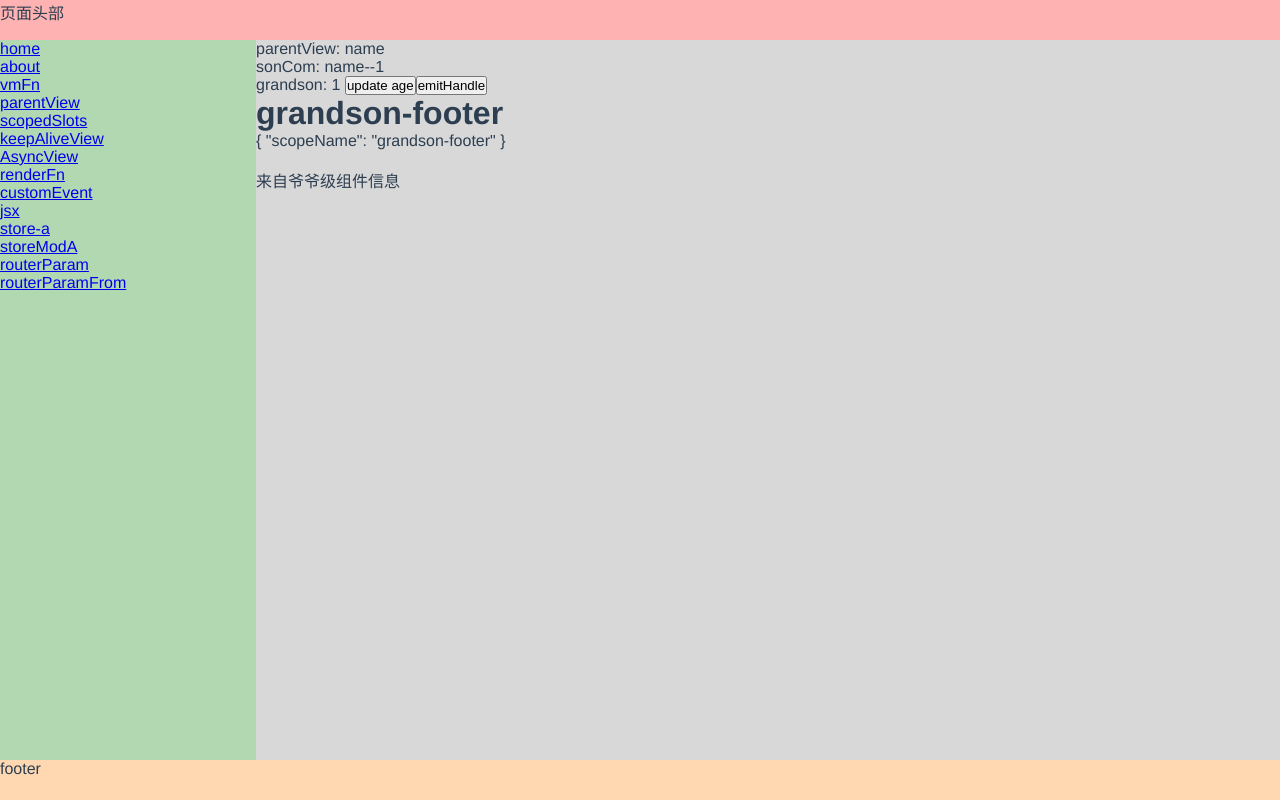
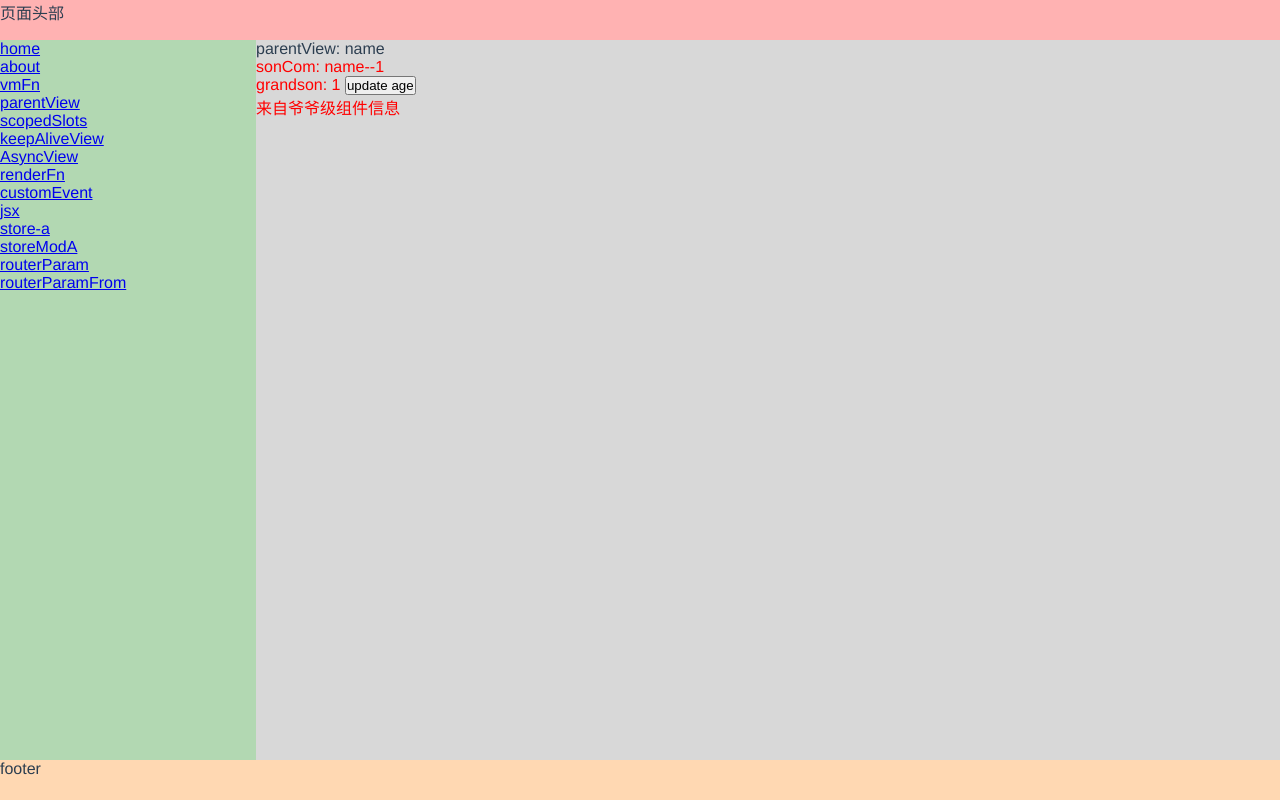
Before and after one commit to A189861A/vue2-demo, a Vue app: page /parentView in a window 1280 px wide. Built offline with nearby package versions, Linux system fonts and the light colour scheme.

Commit message:
【web】【issue_id=xxx】透传 Attributes

```diff
--- a/src/components/grandsonCom.vue
+++ b/src/components/grandsonCom.vue
@@ -1,31 +1,23 @@
 <template>
-    <div>
+    <div class="grandsonCom">
         grandson: {{ $attrs.age }}
         <button @click="updateHandle">update age</button>
-        <button @click="emitHandle">emitHandle</button>
-        <slot name="footer" v-bind:scopeName="scopeName"></slot>
+        <div v-if="msg"> {{ msg }}</div>
     </div>
 </template>
 <script>
 export default {
     name: 'grandson-Com',
     data() {
-        return {
-            scopeName: 'grandson-footer',
-
-        }
+        return {}
     },
-    created(){
-    //   this.$slots.default;
-        console.log('---$slots---',this.$slots)
-        console.log('---$scopedSlots---',this.$scopedSlots.footer('dddd'));
-
+    inject: ['msg'],
+    created() {
+        console.log('--grandson-$attrs--', this.$attrs);
+        console.log('--grandson-$listeners--', this.$listeners);
     },
     methods: {
-        emitHandle(){
-            // eventBus 发布事件 - 传递值
-            this.$bus.$emit('update', ++this.$attrs.age, 2)
-        },
+
         updateHandle() {
             this.$emit('upFoo', ++this.$attrs.age)
         }
--- a/src/components/sonCom.vue
+++ b/src/components/sonCom.vue
@@ -1,5 +1,5 @@
 <template>
-    <div>
+    <div class="sonCom">
         sonCom: {{ name }}--{{ $attrs.age }}
         <br>
         <grandsonCom v-bind="$attrs" v-on="$listeners">
@@ -12,7 +12,6 @@
             </template>
         </grandsonCom>
         <br>
-        <div v-if="msg"> {{ msg }}</div>
     </div>
 </template>
 <script>
@@ -21,11 +20,11 @@ export default {
     data() {
         return {}
     },
-    inject: ['msg'],
-    props: [
-        'name'
-    ],
+    props: {
+        'name': { type: String },
+    },
     created() {
+        console.log('--$vnode--', this.$vnode.data)
         console.log('--son-$attrs--', this.$attrs);
         console.log('--son-$listeners--', this.$listeners);
     },
--- a/src/views/parentView.vue
+++ b/src/views/parentView.vue
@@ -2,7 +2,7 @@
     <div>
         parentView: {{ name }}
         <br>
-        <sonCom :name="name" class="class-1" style="" :age="age" v-on:click="handle" @upFoo="update"></sonCom>
+        <sonCom :name="name" class="parent-class" :style="{ color: textColor }" :age="age" :sex="1" v-on:click="handle" @upFoo="update"></sonCom>
     </div>
 </template>
 <script>
@@ -11,7 +11,10 @@ export default {
     data() {
         return {
             name: 'name',
-            age: 1
+            age: 1,
+            parentClass: 'parent-class',
+            textColor: 'red',
+            textSize: '20px'
         }
     },
     provide() {
```
Also changed, not shown: src/components/readme.md.
